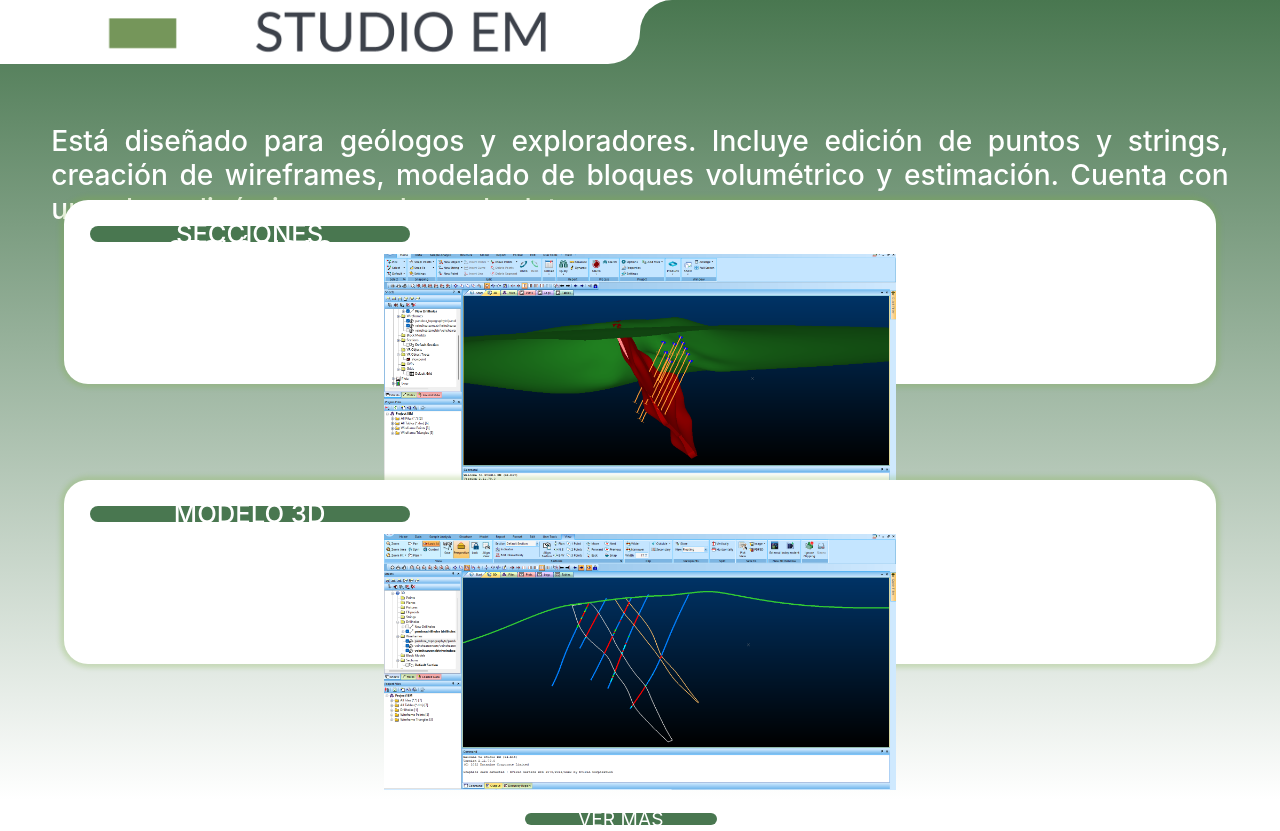
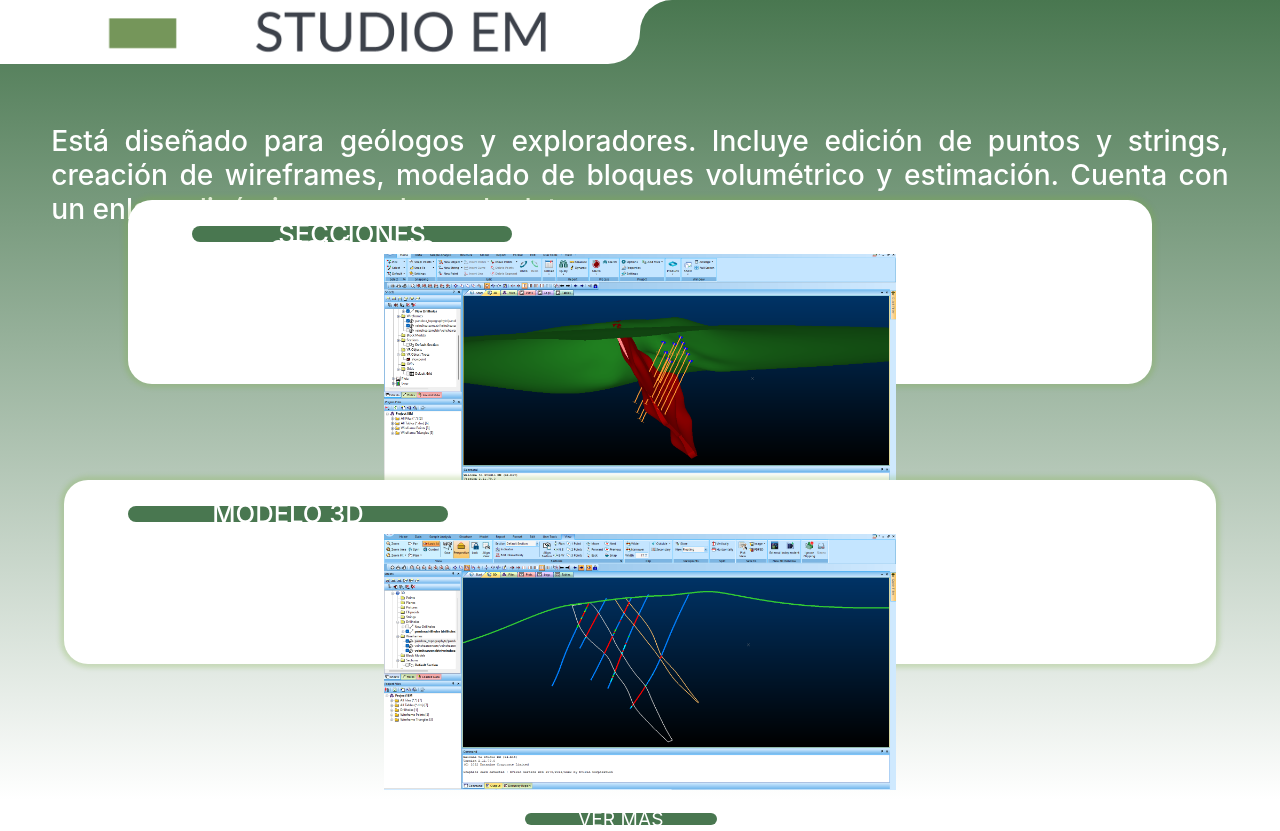
Before and after one commit to PeicoPaco/datamine-totem, a React (Create React App) app: page /studioem in a window 1280 px wide. Built offline with nearby package versions, Linux system fonts and the light colour scheme.

Commit message:
title and boxes modifications

```diff
--- a/src/Views/Exploracion/Discover/Discover.css
+++ b/src/Views/Exploracion/Discover/Discover.css
@@ -90,10 +90,13 @@
     top: 20vh;
     left: 5vw;
     background-color: white;
-    width: 90vw;
+    width: 80vw;
     height: 23vh;
     border-radius: 3vh;
     box-shadow: 0vh 0px 0.5vh 0.5vh rgba(124, 176, 65, 0.25);
+    left: 50%;
+    margin-right: -50%;
+    transform: translate(-50%, 0%);
 }
 
 .image-container-title-discover {
@@ -108,7 +111,7 @@
     font-size: 2vw;
     text-align: center;
     border-radius: 1vh;
-    left: 2vw;
+    left: 5vw;
 }
 
 .image-container-subtitle-discover {
@@ -159,12 +162,14 @@
 .image-container-discover-2 {
     position: absolute;
     top: 45vh;
-    left: 5vw;
     background-color: white;
-    width: 90vw;
+    width: 80vw;
     height: 23vh;
     border-radius: 3vh;
     box-shadow: 0vh 0px 0.5vh 0.5vh rgba(124, 176, 65, 0.25);
+    left: 50%;
+    margin-right: -50%;
+    transform: translate(-50%, 0%);
 }
 
 .image-container-image-discover-2 {
--- a/src/Views/Exploracion/StudioEM/StudioEM.css
+++ b/src/Views/Exploracion/StudioEM/StudioEM.css
@@ -56,12 +56,14 @@
 .image-container-EM {
     position: absolute;
     top: 25vh;
-    left: 5vw;
     background-color: white;
-    width: 90vw;
+    width: 80vw;
     height: 23vh;
     border-radius: 3vh;
     box-shadow: 0vh 0px 0.5vh 0.5vh rgba(124, 176, 65, 0.25);
+    left: 50%;
+    margin-right: -50%;
+    transform: translate(-50%, 0%);
 }
 
 .image-container-title-EM {
@@ -76,7 +78,7 @@
     font-size: 2vw;
     text-align: center;
     border-radius: 1vh;
-    left: 2vw;
+    left: 5vw;
 }
 
 .image-container-button-EM {
```
